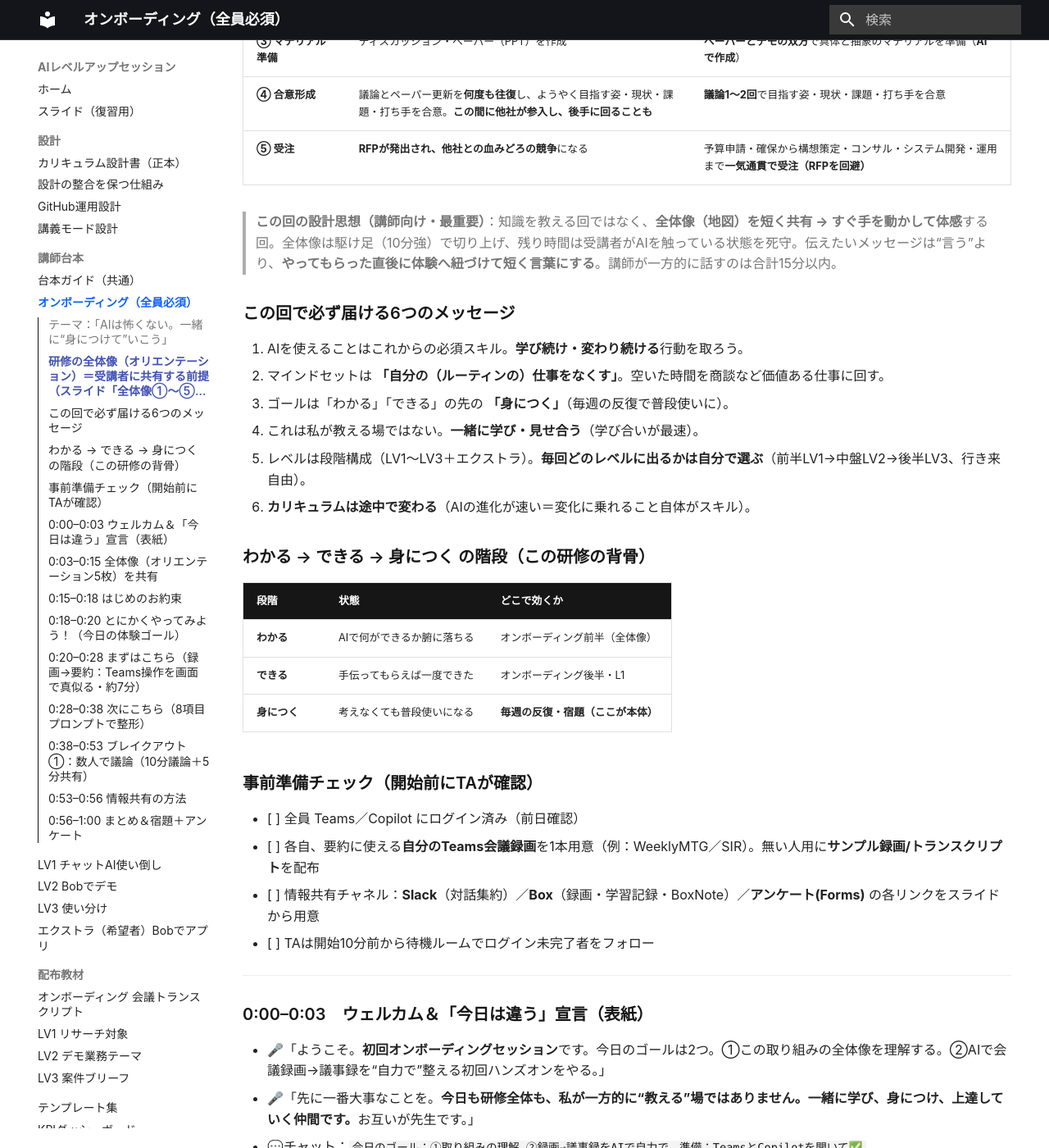
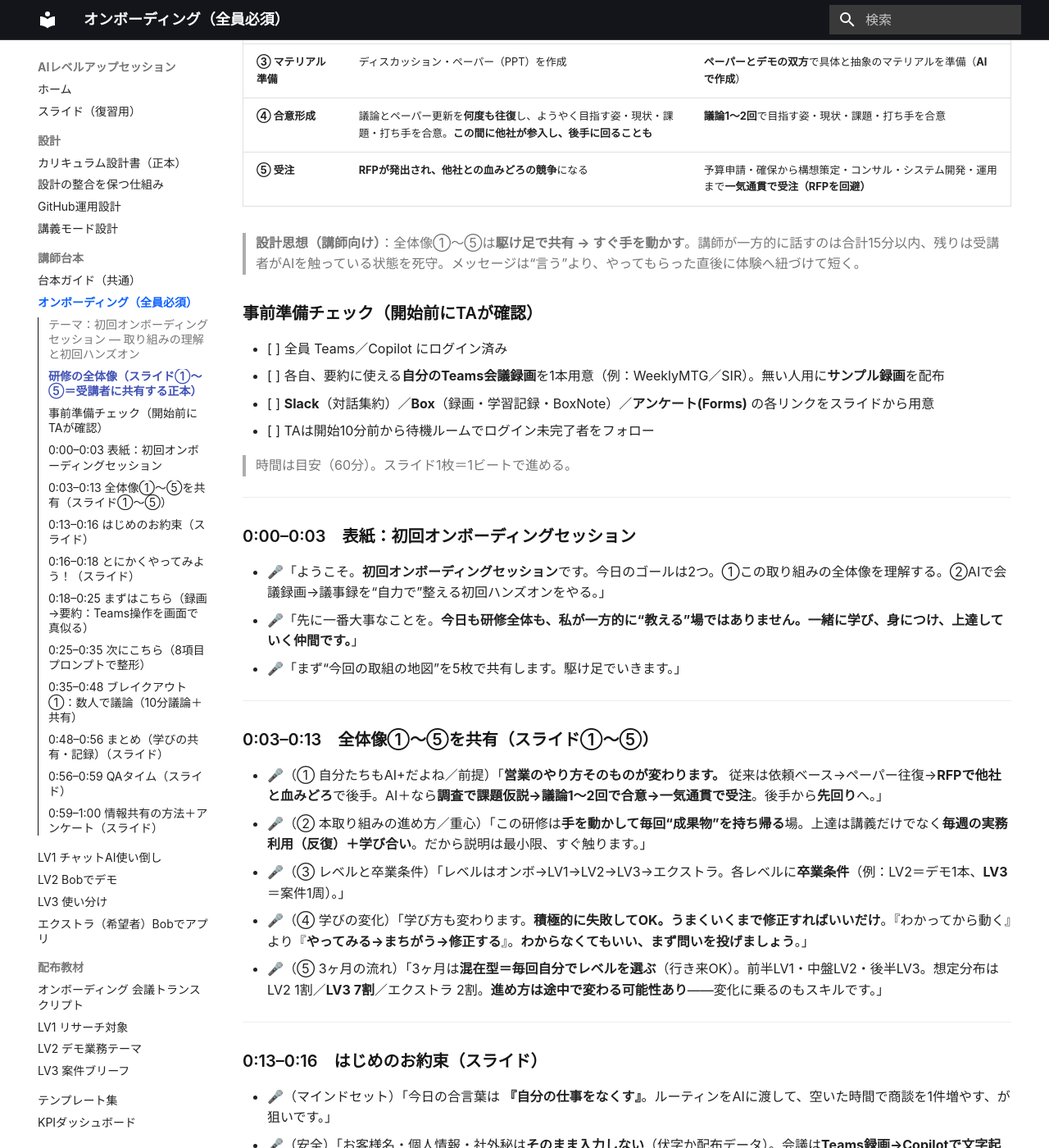
Before and after one commit to horiken1977/ai-education, an MkDocs documentation site: the page built from docs/scripts/onboarding.md, in a window 1280 px wide and 1400 px high, scrolled down 990 px. Shown: the whole window at 82% size. Built offline with MkDocs 1.6.1 and Material for MkDocs 9.7.7, drawn with Linux system fonts in a browser that asks for light colours; some web fonts are replaced; some of the changed text lies outside the part shown.

Commit message:
scripts: オンボ台本をスライド(マスタ)に1:1で統一
スライドを正（マスタ）とし、台本をスライドの流れ・内容にそろえて全面リライト：
表紙→全体像①〜⑤→お約束→とにかくやってみよう→まずはこちら(Teams手順)→次にこちら(8項目)→
ブレイクアウト①→まとめ→QAタイム→情報共有→アンケート。時間配分も更新。
- 乖離解消：QAタイムを台本にも追加／宿題ビートは削除（スライドに無いため）。
- 受講者向け正本5ブロック(前提/重心/レベル/学びの変化/スケジュール)のマーカーは冒頭オリエンで保持（番人緑）。
- maintenance.md：オンボは slides/onboarding.md が正＝台本が追従、と明記。

Co-Authored-By: Claude Opus 4.8 <noreply@anthropic.com>

````diff
--- a/docs/scripts/onboarding.md
+++ b/docs/scripts/onboarding.md
@@ -1,12 +1,12 @@
 # オンボーディング台本（全員必須・L1の前に1回）
-### テーマ：「AIは怖くない。一緒に“身につけて”いこう」
-**今日のゴール宣言：終わったら、①この取り組み（AI＋への営業変革と3ヶ月の地図）を理解し、②AIで会議録画→議事録を“自力で”整える初回ハンズオンを体験する**
+### テーマ：初回オンボーディングセッション ― 取り組みの理解と初回ハンズオン
+**ゴール宣言：終わったら、①この取り組み（AI＋への営業変革と3ヶ月の地図）を理解し、②AIで会議録画→議事録を“自力で”整える初回ハンズオンを体験する**
 
-> 共通ルール（安全・進め方・記号の意味）は [台本ガイド](index.md) を参照。
-> 投影スライドは [スライド一覧](../slides-index.md) の「オンボーディング」。**Box／Slack／アンケート(Forms) の実リンクはスライド本文に記載**（台本では二重に持たず参照する）。
+> 共通ルール（安全・進め方・記号の意味）は [台本ガイド](index.md)。
+> **この台本はスライドを正（マスタ）とし、スライドの流れをそのまま進行する**（投影＝[スライド一覧](../slides-index.md)のオンボーディング）。**Box／Slack／アンケート(Forms) の実リンクはスライド本文に記載**（台本は参照）。
 
-### 研修の全体像（オリエンテーション）＝受講者に共有する前提（スライド「全体像①〜⑤」）
-オンボ冒頭で“今回の取組の地図”として5枚を**駆け足**で共有し（**設計書冒頭の正本＝[カリキュラム設計書](../design/curriculum.md)**）、すぐハンズオン（0:18〜）へ入る。話し込みすぎない。
+### 研修の全体像（スライド①〜⑤＝受講者に共有する正本）
+オンボ冒頭で“今回の取組の地図”として5枚を**駆け足**で共有し（**設計書の正本＝[カリキュラム設計書](../design/curriculum.md)**）、すぐハンズオン（0:16〜）へ入る。話し込みすぎない。
 
 1. **前提：営業プロセスの変革（AI＋へ）** … 依頼ベース→ペーパー往復→**RFPで他社と血みどろ**（後手）から、**調査で課題仮説→議論1〜2回で合意→一気通貫で受注**（先回り）へ。
 2. **設計の重心** … 教わる場でなく、**手を動かして毎回“成果物”**を持ち帰る。上達＝毎週の実務反復＋学び合い（わかる→できる→**身につく**）。
@@ -16,74 +16,60 @@
 
 --8<-- "design/curriculum.md:sales-hypothesis"
 
-> **この回の設計思想（講師向け・最重要）**：知識を教える回ではなく、**全体像（地図）を短く共有 → すぐ手を動かして体感**する回。全体像は駆け足（10分強）で切り上げ、残り時間は受講者がAIを触っている状態を死守。伝えたいメッセージは“言う”より、**やってもらった直後に体験へ紐づけて短く言葉にする**。講師が一方的に話すのは合計15分以内。
-
-### この回で必ず届ける6つのメッセージ
-1. AIを使えることはこれからの必須スキル。**学び続け・変わり続ける**行動を取ろう。
-2. マインドセットは **「自分の（ルーティンの）仕事をなくす」**。空いた時間を商談など価値ある仕事に回す。
-3. ゴールは「わかる」「できる」の先の **「身につく」**（毎週の反復で普段使いに）。
-4. これは私が教える場ではない。**一緒に学び・見せ合う**（学び合いが最速）。
-5. レベルは段階構成（LV1〜LV3＋エクストラ）。**毎回どのレベルに出るかは自分で選ぶ**（前半LV1→中盤LV2→後半LV3、行き来自由）。
-6. **カリキュラムは途中で変わる**（AIの進化が速い＝変化に乗れること自体がスキル）。
-
-### わかる → できる → 身につく の階段（この研修の背骨）
-| 段階 | 状態 | どこで効くか |
-|---|---|---|
-| **わかる** | AIで何ができるか腑に落ちる | オンボーディング前半（全体像） |
-| **できる** | 手伝ってもらえば一度できた | オンボーディング後半・L1 |
-| **身につく** | 考えなくても普段使いになる | **毎週の反復・宿題（ここが本体）** |
+> **設計思想（講師向け）**：全体像①〜⑤は**駆け足で共有 → すぐ手を動かす**。講師が一方的に話すのは合計15分以内、残りは受講者がAIを触っている状態を死守。メッセージは“言う”より、やってもらった直後に体験へ紐づけて短く。
 
 ### 事前準備チェック（開始前にTAが確認）
-- [ ] 全員 Teams／Copilot にログイン済み（前日確認）
-- [ ] 各自、要約に使える**自分のTeams会議録画**を1本用意（例：WeeklyMTG／SIR）。無い人用に**サンプル録画/トランスクリプト**を配布
-- [ ] 情報共有チャネル：**Slack**（対話集約）／**Box**（録画・学習記録・BoxNote）／**アンケート(Forms)** の各リンクをスライドから用意
+- [ ] 全員 Teams／Copilot にログイン済み
+- [ ] 各自、要約に使える**自分のTeams会議録画**を1本用意（例：WeeklyMTG／SIR）。無い人用に**サンプル録画**を配布
+- [ ] **Slack**（対話集約）／**Box**（録画・学習記録・BoxNote）／**アンケート(Forms)** の各リンクをスライドから用意
 - [ ] TAは開始10分前から待機ルームでログイン未完了者をフォロー
+
+> 時間は目安（60分）。スライド1枚＝1ビートで進める。
 
 ---
 
-### 0:00–0:03　ウェルカム＆「今日は違う」宣言（表紙）
+### 0:00–0:03　表紙：初回オンボーディングセッション
 - 🎤「ようこそ。**初回オンボーディングセッション**です。今日のゴールは2つ。①この取り組みの全体像を理解する。②AIで会議録画→議事録を“自力で”整える初回ハンズオンをやる。」
-- 🎤「先に一番大事なことを。**今日も研修全体も、私が一方的に“教える”場ではありません。一緒に学び、身につけ、上達していく仲間です。**お互いが先生です。」
-- 💬チャット：`今日のゴール：①取り組みの理解 ②録画→議事録をAIで自力で。準備：TeamsとCopilotを開いて✅`
+- 🎤「先に一番大事なことを。**今日も研修全体も、私が一方的に“教える”場ではありません。一緒に学び、身につけ、上達していく仲間です。**」
+- 🎤「まず“今回の取組の地図”を5枚で共有します。駆け足でいきます。」
 
 ---
 
-### 0:03–0:15　全体像（オリエンテーション5枚）を共有
-（スライド「全体像①〜⑤」を駆け足で。地図なので深追いしない。質問はSlackで拾い、深掘りは後半へ。）
-- 🎤（①前提）「なぜいまAIか。**営業のやり方そのものが変わります。** 従来は依頼ベース→ペーパー往復→**RFPで他社と血みどろ**で後手。AI＋なら**調査で課題仮説→議論1〜2回で合意→一気通貫で受注**。後手から**先回り**へ。“自分たちもAI＋になろう”という話です。」
-- 🎤（②重心）「この研修は**手を動かして毎回“成果物”を持ち帰る**場。上達は講義でなく**毎週の実務反復＋学び合い**。ゴールは『わかる／できる』の先の**身につく**。」
-- 🎤（③レベルと卒業条件）「レベルはオンボ→LV1→LV2→LV3→エクストラ。各レベルに**卒業条件**があります（例：LV2＝デモ1本、LV3＝案件1周）。」
-- 🎤（④学びの変化）「学び方も変わります。**積極的に失敗してOK。うまくいくまで修正すればいいだけ**。『わかってから動く』より『**やってみる→まちがう→修正する**』。**わからなくてもいい、まず問いを投げましょう**。」
-- 🎤（⑤スケジュール）「3ヶ月は**混在型＝毎回自分でレベルを選ぶ**（行き来OK）。前半LV1・中盤LV2・後半LV3。想定分布はLV2 1割／**LV3 7割**／エクストラ 2割。**進め方は途中で変わる可能性あり**——変化に乗るのもスキルです。」
+### 0:03–0:13　全体像①〜⑤を共有（スライド①〜⑤）
+- 🎤（① 自分たちもAI+だよね／前提）「**営業のやり方そのものが変わります。** 従来は依頼ベース→ペーパー往復→**RFPで他社と血みどろ**で後手。AI＋なら**調査で課題仮説→議論1〜2回で合意→一気通貫で受注**。後手から**先回り**へ。」
+- 🎤（② 本取り組みの進め方／重心）「この研修は**手を動かして毎回“成果物”を持ち帰る**場。上達は講義だけでなく**毎週の実務利用（反復）＋学び合い**。だから説明は最小限、すぐ触ります。」
+- 🎤（③ レベルと卒業条件）「レベルはオンボ→LV1→LV2→LV3→エクストラ。各レベルに**卒業条件**（例：LV2＝デモ1本、**LV3**＝案件1周）。」
+- 🎤（④ 学びの変化）「学び方も変わります。**積極的に失敗してOK。うまくいくまで修正すればいいだけ**。『わかってから動く』より『**やってみる→まちがう→修正する**』。**わからなくてもいい、まず問いを投げましょう**。」
+- 🎤（⑤ 3ヶ月の流れ）「3ヶ月は**混在型＝毎回自分でレベルを選ぶ**（行き来OK）。前半LV1・中盤LV2・後半LV3。想定分布はLV2 1割／**LV3 7割**／エクストラ 2割。**進め方は途中で変わる可能性あり**——変化に乗るのもスキルです。」
 
 ---
 
-### 0:15–0:18　はじめのお約束
-- 🎤（マインドセット）「今日の合言葉は **『自分の（ルーティンの）仕事をなくす』**。作業をAIに渡して、空いた時間で商談を1件増やす、が狙いです。」
+### 0:13–0:16　はじめのお約束（スライド）
+- 🎤（マインドセット）「今日の合言葉は **『自分の仕事をなくす』**。ルーティンをAIに渡して、空いた時間で商談を1件増やす、が狙いです。」
 - 🎤（安全）「お客様名・個人情報・社外秘は**そのまま入力しない**（伏字か配布データ）。会議は**Teams録画→Copilotで文字起こし**が基本（メモ不要）。」
 - 🎤（録画同意・必ず添える）「**お客様との打ち合わせは、録画の前に必ず**『記録のために録画させてください。私たちの記録のためだけに使います』と断って**合意を得てから**にしてください。」
 
 ---
 
-### 0:18–0:20　とにかくやってみよう！（今日の体験ゴール）
-- 🎤「ここから手を動かします。今日の成果物は**会議録画→議事録**。ゴールは『**Teams会議の録画トランスクリプトを、議事録・報告・次アクションに“自力で”整える**』。“もうメモは取らなくていい”を体感しましょう。」
+### 0:16–0:18　とにかくやってみよう！（スライド）
+- 🎤「ここから手を動かします。今日の成果物は**会議録画→議事録**。ゴールは『**Teams会議の録画トランスクリプトを、議事録・報告・次アクションに“自力で”整える**』。」
 
 ---
 
-### 0:20–0:28　まずはこちら（録画→要約：Teams操作を画面で真似る・約7分）
+### 0:18–0:25　まずはこちら（録画→要約：Teams操作を画面で真似る）
 - 🎤「まず“素材”を用意します。私の画面を真似してください。」（スライドの手順を投影）
   1. Teamsの管理画面を開く
   2. 左ペイン「チャット」から録画された会議を選ぶ（WeeklyMTGでもSIRでもOK）
   3. 録画データをスクロールで探し「要約の表示」をクリック
   4. 新しく開いたウィンドウで「Copilot」をクリック
   5. チャットボットに会議の要約を指示（指示文は自分で考えてみる）
-- 🎤「どんな要約が出たか、**BoxNote に共有**してください（リンクはスライド／Slack）。」
+- 🎤「どんな要約が出たか、**ご自身の名前のBoxNote に記録**してください（リンクはスライド／Slack）。」
 - 🧑‍🔧TA：✅監視。録画が見つからない人へ即フォロー。
 - ⚠つまずき：「録画が無い/見つからない」→ TA「**サンプル録画でOK**。手順の体感が目的です」。
 
 ---
 
-### 0:28–0:38　次にこちら（8項目プロンプトで整形）
+### 0:25–0:35　次にこちら（8項目プロンプトで整形）
 - 🎤「次は“指示”。さっきのtranscriptを根拠に、**8項目に整理**させます。以下をCopilotに貼ってください。」
 - 💬チャット（コピペ可）：
   ```
@@ -93,36 +79,36 @@
   ⑧内々の確認・根回し事項
   を整理してください。不明な項目は「要確認」。事実を勝手に作らないこと。
   ```
-- 🎤「**中身は“会議そのもの”。AIは形を整えるだけ。** 出たら『もっと短く』『表にして』と重ねてOK。」
+- 🎤「**中身は“会議そのもの”。AIは形を整えるだけ。** 出たら『もっと短く』『表にして』と重ねてOK。出力は**BoxNoteに記録**。」
 - 🧑‍🔧TA：巡回。良い出力・良い指示を2つピック（後の共有用）。わからなければSlackへ。
 
 ---
 
-### 0:38–0:53　ブレイクアウト①：数人で議論（10分議論＋5分共有）
-- 🎤「数人のグループで議論します。①**どういう指示をしたらどんなアウトプットが出たか** ②**どういう指示をすると良さそうか**。10分議論 → 5分で全体共有。」
+### 0:35–0:48　ブレイクアウト①：数人で議論（10分議論＋共有）
+- 🎤「数人のグループで議論します。①**どういう指示をしたらどんなアウトプットが出たか** ②**どういう指示をすると良さそうか**。10分議論 → その後まとめて共有。」
 - 🧑‍🔧TA：各ルーム巡回。詰まりを1分救済。共有役を各グループ1名決めておく。
-- 🎤（共有・体現）「正直、私もこの使い方を知ったのは最近です。**見せ合うのが一番速い学び方**。良い指示を全体に広げましょう。」
+- 🎤（体現）「正直、私もこの使い方を知ったのは最近です。**見せ合うのが一番速い学び方**。良い指示を全体に広げましょう。」
 
 ---
 
-### 0:53–0:56　情報共有の方法
-- 🎤「運用のお願いを3つ。① **対話はSlackに集約**（メールは禁止＝パンクするので）。② 読んだら**スタンプ**。③ **録画・学習記録はBox**。」
-- 💬チャット：`Slack＝対話集約（メール禁止）／Box＝録画・学習記録／各リンクはスライド参照`
+### 0:48–0:56　まとめ（学びの共有・記録）（スライド）
+- 🎤「わかる → できる → 身につく。**今日は“できる”の入口**です。」
+- 🎤「① **学びの共有**（5分・数名）② **自分の学びの記録**（プロンプトのコピペや気づきを**BoxNotes**に・5分）。」
+- 🧑‍🔧TA：共有を2〜3名回す。記録が進まない人へ「今日“使えそう”と思った瞬間は？」で言葉を引き出す。
 
 ---
 
-### 0:56–1:00　まとめ＆宿題＋アンケート
-- 🎤「今日は『わかる』と『できる』の入口。あとは『身につく』まで一緒に反復するだけ。私も身につけにいきます。」
-- 🎤「① **学びの共有**（一言ずつ）② **自分の学びの記録**（プロンプトのコピペや気づきを**BoxNote**に）。」
-- 💬チャット（宿題）：
-  ```
-  【宿題：次回まで】
-  次の会議を録画（顧客は事前同意）→ Copilotで文字起こし → AIで整形を1回。
-  次回は、自分が出たいレベルの回に出席（毎回自分で選ぶ）。
-  ```
-- 🎤「最後に**アンケート**（1分）にご協力ください（リンクはスライド／Slack）。次回、それぞれのレベルの回で会いましょう。お疲れさまでした！」
-- 🧑‍🔧TA：Slackに宿題・次回日程・Box／アンケートの各リンクを再掲。
-- 📊 **このアンケートは到達レベルの記録＝KPIを兼ねる**：質問に `[週]`（今回=W1）と `[到達]`（現時点の到達レベル）を含め、回答CSVを `dashboard/data/responses.csv` に上書きすると [ダッシュボード](../dashboard/index.md) が自動集計（設計は[ダッシュボード §1](../dashboard/index.md)）。
+### 0:56–0:59　QAタイム（スライド）
+- 🎤「**質問なんでもどうぞ。** 小さな『これ分からない』ほど歓迎です（学びの変化＝まず問いを投げる、を実践）。」
+- 🧑‍🔧TA：出た質問はSlackにも転記して後で追える形に。
+
+---
+
+### 0:59–1:00　情報共有の方法＋アンケート（スライド）
+- 🎤（情報共有）「運用のお願い。① **質問や対話はSlackに集約**（メール禁止＝パンクするので）。② 読んだら**スタンプ**。③ **録画・学習記録はBox**。」
+- 🎤（アンケート）「最後に**アンケート**（1分）にご協力を（リンクはスライド／Slack）。次回、それぞれのレベルの回で会いましょう。お疲れさまでした！」
+- 🧑‍🔧TA：Slackに次回日程・Box／アンケートの各リンクを再掲。
+- 📊 **このアンケートは到達レベルの記録＝KPIを兼ねる**：回答CSVを `dashboard/data/responses.csv` に上書きすると [ダッシュボード](../dashboard/index.md) が**回答日（日付）ごと**に到達レベル分布を自動集計。
 
 ---
 
````
Also changed, not shown: docs/design/maintenance.md (+1 -1 lines).
